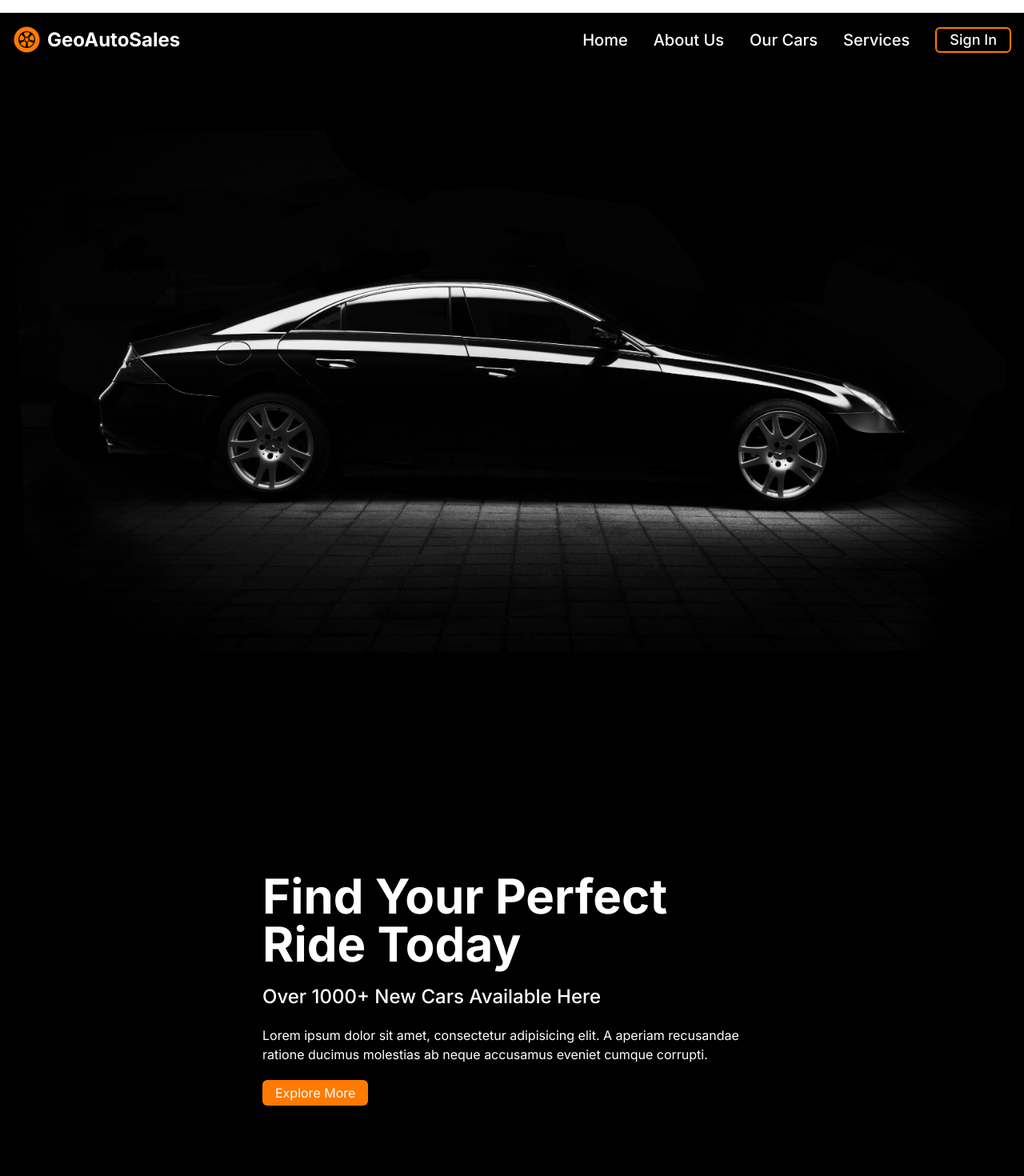
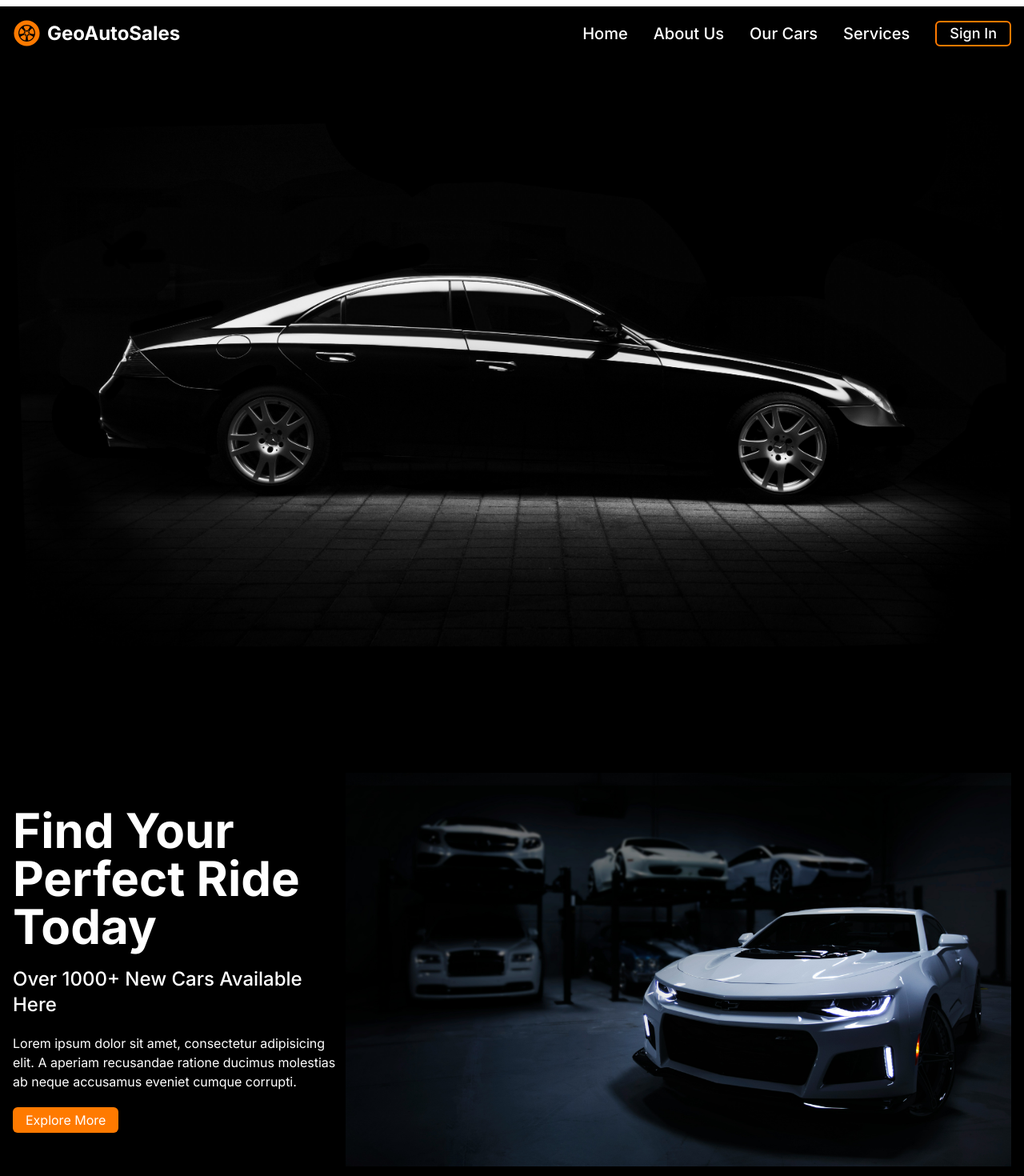
Before and after one commit to MariamO6274/newVite, a React (Vite) app: page / in a window 1280 px wide. Shown: the top 1470 px of the page at 80% size. Built offline with nearby package versions, Linux system fonts and the light colour scheme.

Commit message:
saparated heros

```diff
--- a/src/components/LandingPage/HeroSection/Hero.jsx
+++ b/src/components/LandingPage/HeroSection/Hero.jsx
@@ -1,17 +1,18 @@
 import React from 'react'
-import img from "../../../assets/img/merso.jpg";
+// import img from "../../../assets/img/merso.jpg";
+import img from "../../../assets/img/shevi.jpg";
 
 
 const Hero = () => {
   return (
     <div className=" bg-black text-white">
-      <div className=" w-full md:w-5/4 mt-4">
+      {/* <div className=" w-full md:w-5/4 mt-2">
         <img src={img} alt="img" />
-      </div>
+      </div> */}
       <div className=" h-screen container flex flex-col justify-center md:flex-row items-center">
         {/* content section  */}
 
-        <div className=" w-full md:w-2/4 space-y-5 mt-10">
+        <div className=" w-full md:w-2/4 space-y-5 mt-2">
           <h1 className=" text-3xl lg:text-6xl font-bold leading-tight">
             Find Your Perfect Ride Today
           </h1>
@@ -32,9 +33,9 @@ const Hero = () => {
         </div>
 
         {/* img section  */}
-        {/* <div className=" w-full md:w-5/4 mt-4">
+        <div className=" w-full md:w-5/4 mt-2">
           <img src={img} alt="img" />
-        </div> */}
+        </div>
       </div>
     </div>
   );
--- /dev/null
+++ b/src/components/LandingPage/HeroSection/HeroImg.jsx
@@ -0,0 +1,15 @@
+import React from 'react'
+import img from "../../../assets/img/merso.jpg";
+
+const HeroImg = () => {
+  return (
+    <div className=" bg-black text-white">
+      <div className=" w-full md:w-5/4 mt-2">
+        <img src={img} alt="img" />
+      </div>
+
+    </div>
+  );
+}
+
+export default HeroImg
--- a/src/pages/Home.jsx
+++ b/src/pages/Home.jsx
@@ -1,11 +1,13 @@
 import React from 'react'
 import Navbar from '../components/Navbar'
 import Hero from '../components/LandingPage/HeroSection/Hero'
+import HeroImg from '../components/LandingPage/HeroSection/HeroImg'
 
 const Home = () => {
   return (
     <>
         <Navbar/>
+        <HeroImg/>
         <Hero/>
     </>
   )
```
